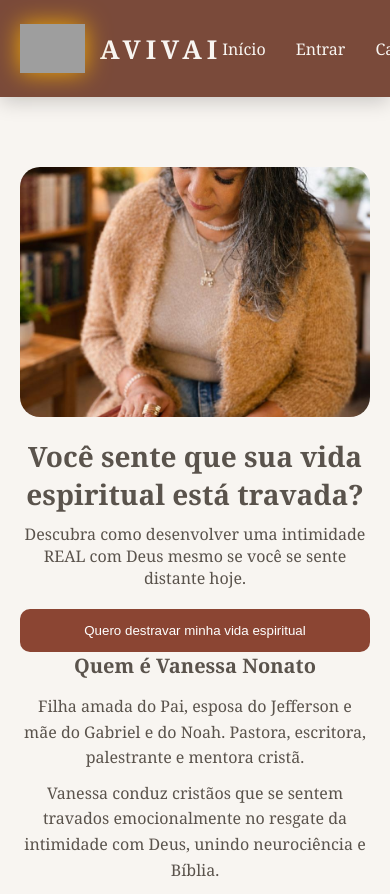
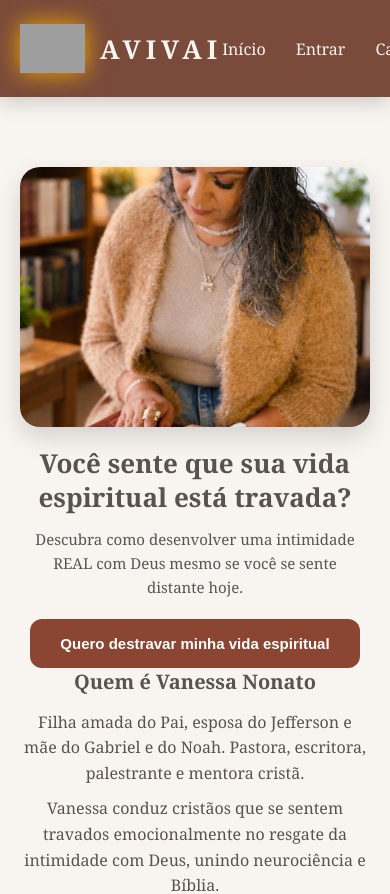
Before and after one commit to Mayra727/avivai-frontend, a React app: page / in a window 390 px wide. Shown: the top 894 px of the page. Built offline with nearby package versions, Linux system fonts and the light colour scheme; grey boxes are pictures that could not be loaded; the HTML template or start-up script is replaced by a standard one.

Commit message:
ajuste layout mobile

```diff
--- a/src/pages/Home.tsx
+++ b/src/pages/Home.tsx
@@ -5,30 +5,52 @@ export default function Home() {
   const navigate = useNavigate();
 
   return (
-    <div style={{ width: "100%", padding: "20px" }}>
+  <div
+    style={{
+      width: "100%",
+      maxWidth: "500px",
+      margin: "0 auto",
+      padding: "20px"
+    }}
+  >
 
  <section>
 
   {/* IMAGEM */}
-  <div
+<img
+  src="/vanessa.jpg"
+  alt="Vanessa"
   style={{
     width: "100%",
-    height: "250px",
+    height: "260px",
+    objectFit: "cover",
     borderRadius: "20px",
     marginBottom: "20px",
-    backgroundImage: "url('/vanessa.jpg')",
-    backgroundSize: "cover",
-    backgroundPosition: "center"
+    display: "block",
+    boxShadow: "0 10px 25px rgba(0,0,0,0.15)"
   }}
 />
 
   {/* TEXTO */}
-  <div style={{ textAlign: "center" }}>
-    <h1 style={{ fontSize: "28px" }}>
+  <div style={{ textAlign: "center", padding: "0 10px" }}>
+    <h1
+  style={{
+    fontSize: "26px",
+    lineHeight: "1.3",
+    fontWeight: "700"
+  }}
+>
       Você sente que sua vida espiritual está travada?
     </h1>
 
-    <p style={{ marginTop: "10px" }}>
+    <p
+  style={{
+    marginTop: "12px",
+    fontSize: "15px",
+    lineHeight: "1.6",
+    color: "#555"
+  }}
+>
       Descubra como desenvolver uma intimidade REAL com Deus
       mesmo se você se sente distante hoje.
     </p>
@@ -37,12 +59,14 @@ export default function Home() {
   onClick={() => navigate("/ebook")}
   style={{
     marginTop: "20px",
-        padding: "14px",
+    padding: "16px",
     width: "100%",
     background: "#8B4533",
     color: "white",
     border: "none",
-        borderRadius: "10px"
+    borderRadius: "12px",
+    fontSize: "15px",
+    fontWeight: "600"
   }}
 >
       Quero destravar minha vida espiritual
```
Lines whose indentation alone changed are shown as unchanged.
